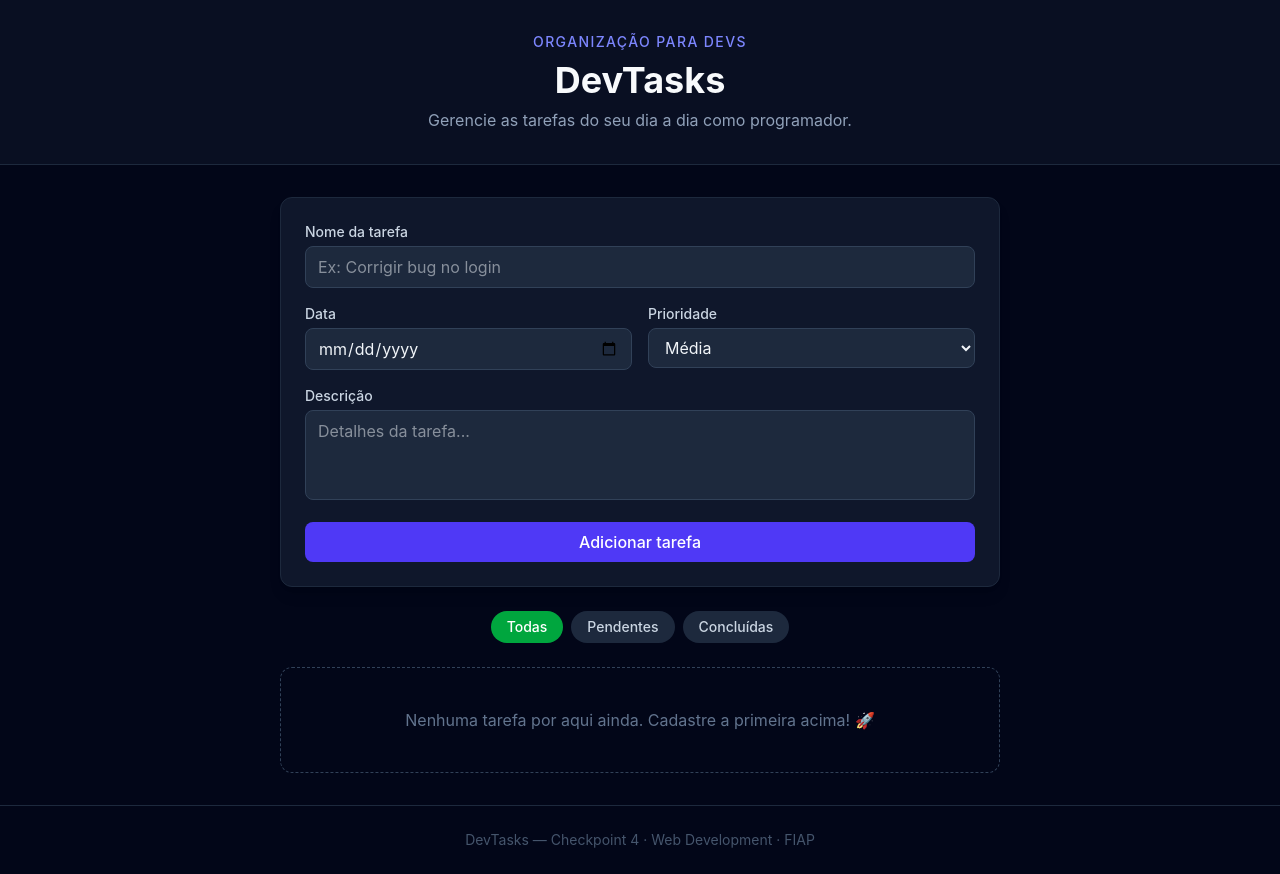
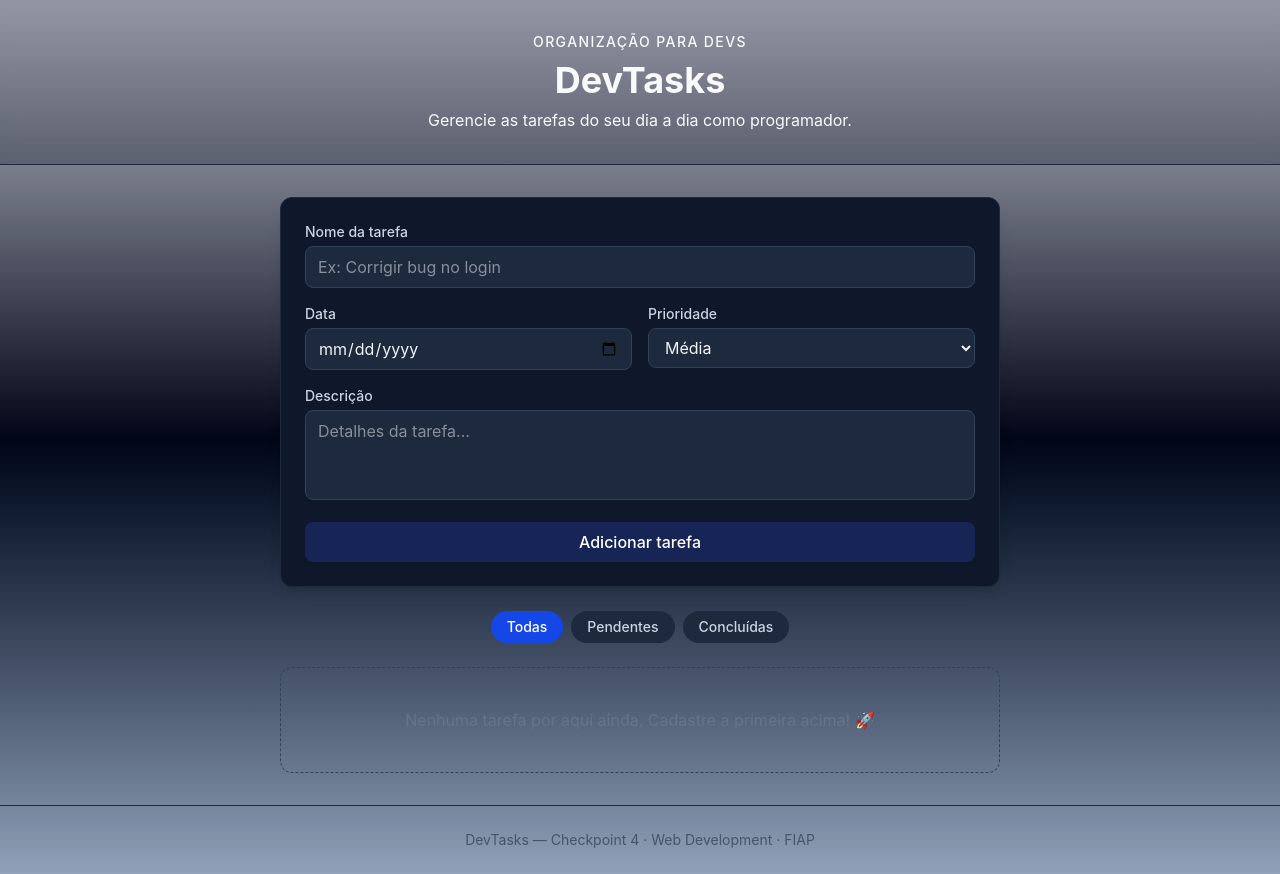
Before and after one commit to EduardoGuzeli/CP4-web, a React (Vite) app: page / in a window 1280 px wide. Built offline with nearby package versions, Linux system fonts and the light colour scheme.

Commit message:
style: Alteração de algumas cores para deixar o site mais bonito

```diff
--- a/src/App.jsx
+++ b/src/App.jsx
@@ -62,7 +62,7 @@
   const totalConcluidas = tarefas.filter((t) => t.concluida).length;
 
   return (
-    <div className="min-h-screen bg-slate-950">
+    <div className="min-h-screen bg-linear-to-b from-blue-950/25 via-slate-950 to-slate-400">
       <Header total={tarefas.length} concluidas={totalConcluidas} />
 
       <main className="mx-auto flex max-w-3xl flex-col gap-6 px-6 py-8">
--- a/src/components/header/Header.jsx
+++ b/src/components/header/Header.jsx
@@ -3,15 +3,15 @@
 // para exibir um pequeno resumo de progresso ao usuário.
 function Header({ total, concluidas }) {
   return (
-    <header className="border-b border-slate-800 bg-slate-900/60 backdrop-blur">
+    <header className="border-b border-slate-800 bg-slate-950/25 backdrop-blur">
       <div className="mx-auto max-w-3xl px-6 py-8 text-center">
-        <p  className="text-sm font-medium tracking-widest text-indigo-400 uppercase">
+        <p  className="text-sm font-medium tracking-widest text-slate-50 uppercase">
           Organização para devs
         </p>
         <h1 className="mt-2 text-3xl font-bold text-slate-50 sm:text-4xl">
           DevTasks
         </h1>
-        <p className="mt-2 text-slate-400">
+        <p className="mt-2 text-slate-50">
           Gerencie as tarefas do seu dia a dia como programador.
         </p>
 
--- a/src/components/taskFilters/TaskFilters.jsx
+++ b/src/components/taskFilters/TaskFilters.jsx
@@ -17,7 +17,7 @@
           onClick={() => onChangeFilter(opcao.valor)}
           className={`rounded-full px-4 py-1.5 text-sm font-medium transition ${
             filtroAtivo === opcao.valor
-              ? "bg-green-600 text-white"
+              ? "bg-blue-700 text-white"
               : "bg-slate-800 text-slate-300 hover:bg-slate-700"
           }`}
         >
--- a/src/components/taskForm/TaskForm.jsx
+++ b/src/components/taskForm/TaskForm.jsx
@@ -48,7 +48,7 @@
           value={nome}
           onChange={(e) => setNome(e.target.value)}
           placeholder="Ex: Corrigir bug no login"
-          className="w-full rounded-lg border border-slate-700 bg-slate-800 px-3 py-2 text-slate-100 outline-none focus:border-indigo-500"
+          className="w-full rounded-lg border border-slate-700 bg-slate-800 px-3 py-2 text-slate-100 outline-none focus:border-blue-900"
           required
         />
       </div>
@@ -61,7 +61,7 @@
           type="date"
           value={data}
           onChange={(e) => setData(e.target.value)}
-          className="w-full rounded-lg border border-slate-700 bg-slate-800 px-3 py-2 text-slate-100 outline-none focus:border-indigo-500"
+          className="w-full rounded-lg border border-slate-700 bg-slate-800 px-3 py-2 text-slate-100 outline-none focus:border-blue-900"
         />
       </div>
 
@@ -72,7 +72,7 @@
         <select
           value={prioridade}
           onChange={(e) => setPrioridade(e.target.value)}
-          className="w-full rounded-lg border border-slate-700 bg-slate-800 px-3 py-2 text-slate-100 outline-none focus:border-indigo-500"
+          className="w-full rounded-lg border border-slate-700 bg-slate-800 px-3 py-2 text-slate-100 outline-none focus:border-blue-900"
         >
           <option value="Baixa">Baixa</option>
           <option value="Média">Média</option>
@@ -89,13 +89,13 @@
           onChange={(e) => setDescricao(e.target.value)}
           placeholder="Detalhes da tarefa..."
           rows={3}
-          className="w-full resize-none rounded-lg border border-slate-700 bg-slate-800 px-3 py-2 text-slate-100 outline-none focus:border-indigo-500"
+          className="w-full resize-none rounded-lg border border-slate-700 bg-slate-800 px-3 py-2 text-slate-100 outline-none focus:border-blue-900"
         />
       </div>
 
       <button
         type="submit"
-        className="sm:col-span-2 rounded-lg bg-indigo-600 px-4 py-2 font-medium text-white transition hover:bg-indigo-500">
+        className="sm:col-span-2 rounded-lg bg-blue-950 px-4 py-2 font-medium text-white transition hover:bg-blue-800">
         Adicionar tarefa
       </button>
     </form>
--- a/src/components/taskItem/TaskItem.jsx
+++ b/src/components/taskItem/TaskItem.jsx
@@ -18,7 +18,7 @@
         type="checkbox"
         checked={tarefa.concluida}
         onChange={() => onToggleConcluida(tarefa.id)}
-        className="mt-1.5 h-4 w-4 accent-indigo-600"
+        className="mt-1.5 h-4 w-4 accent-blue-600"
       />
 
       <div className="min-w-0 flex-1">
```
